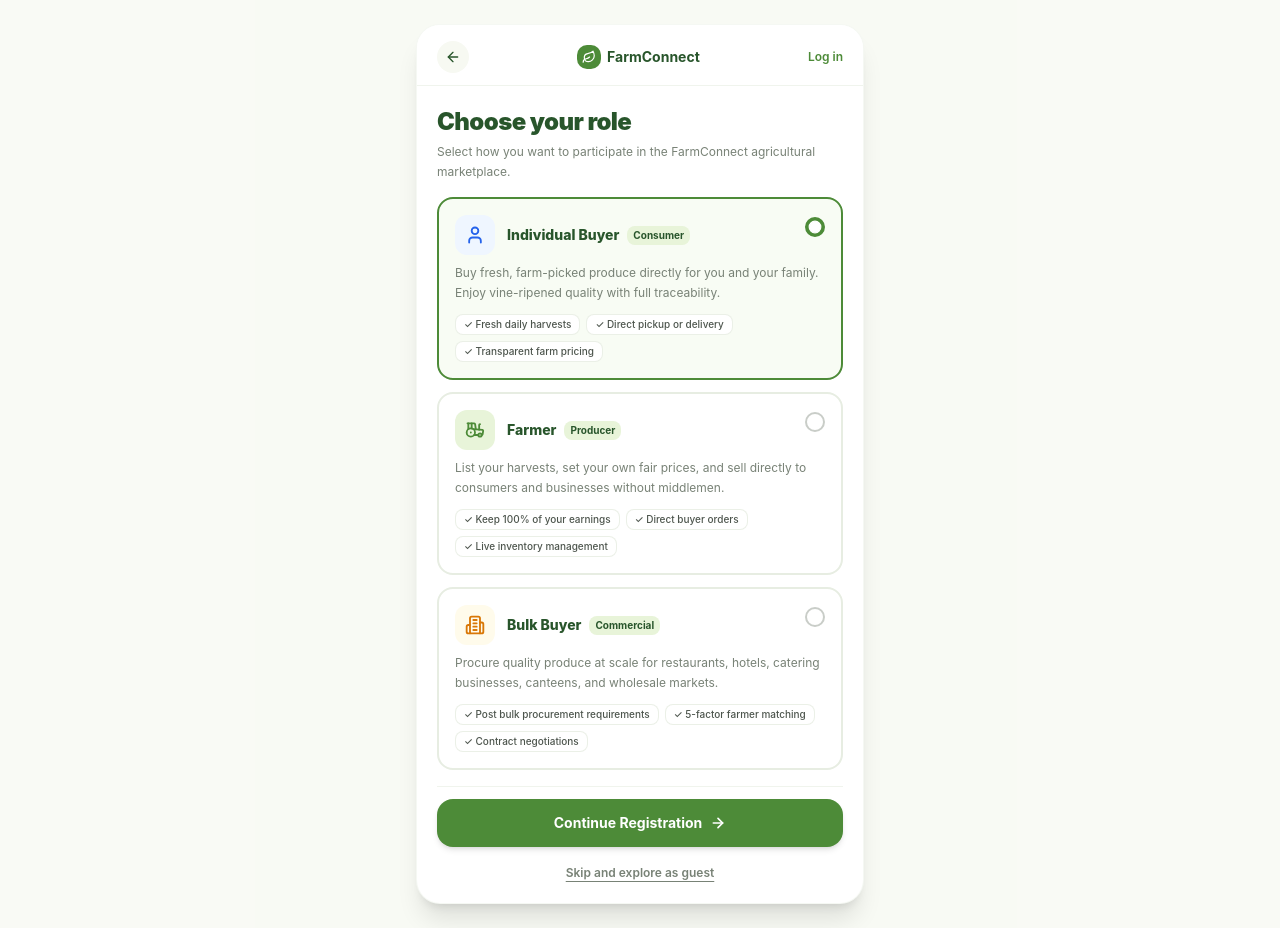
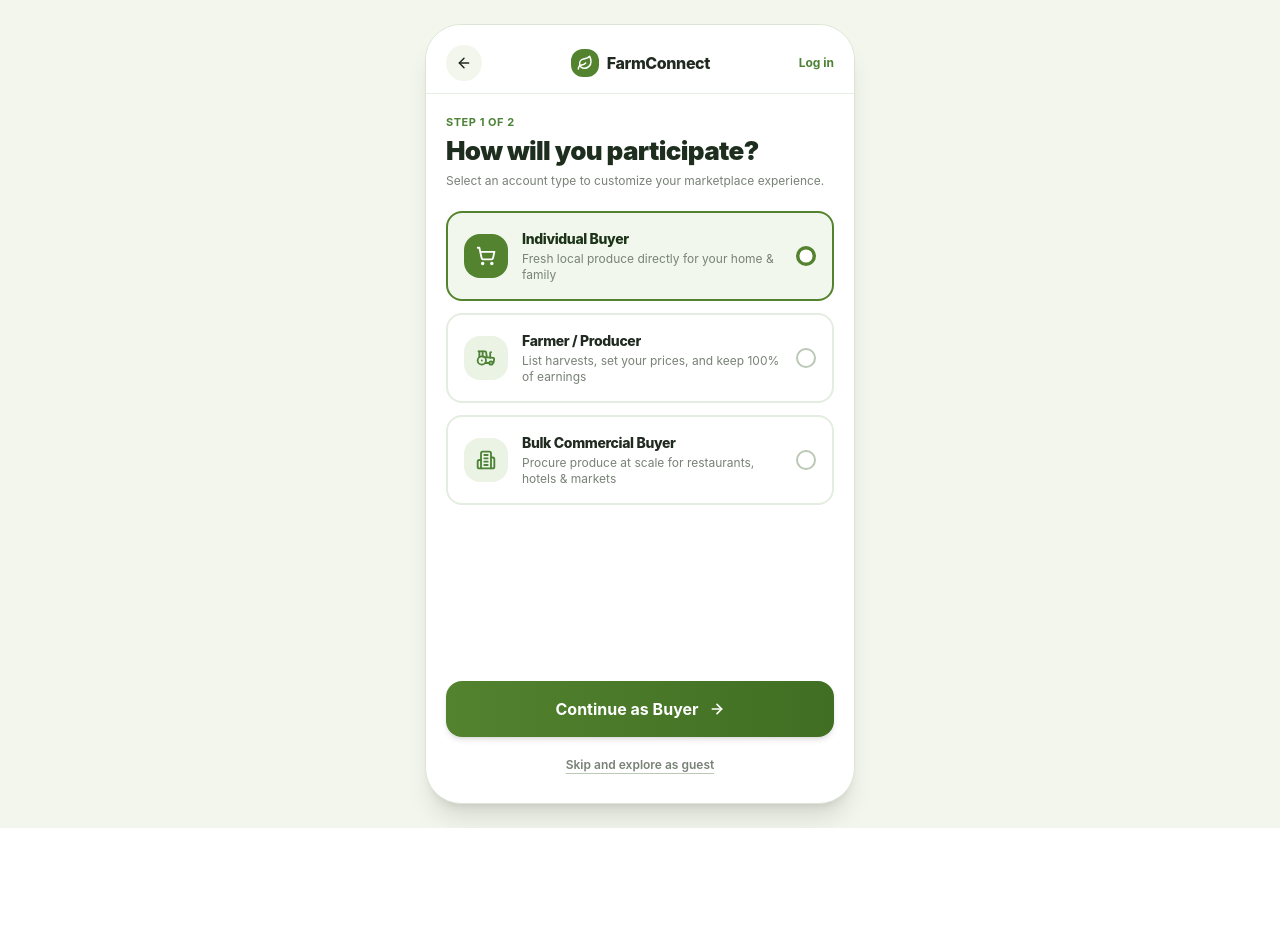
Before and after one commit to s7arlen/FarmConnect, a Next.js app: page /get-started/roles in a window 1280 px wide. After the commit the page ends 828 px from the top, so only its background shows below. Built offline with nearby package versions, Linux system fonts and the light colour scheme.

Commit message:
feat(roles): redesign role selection into sleek, minimal app-style cards without clutter

```diff
--- a/app/get-started/roles/page.tsx
+++ b/app/get-started/roles/page.tsx
@@ -3,7 +3,15 @@
 import React, { useState } from "react";
 import Link from "next/link";
 import { useRouter } from "next/navigation";
-import { ArrowLeft, ArrowRight, User, Tractor, Building2, CheckCircle2, Leaf } from "lucide-react";
+import {
+  ArrowLeft,
+  ArrowRight,
+  ShoppingCart,
+  Tractor,
+  Building2,
+  CheckCircle2,
+  Leaf,
+} from "lucide-react";
 import { motion } from "framer-motion";
 import { cn } from "@/lib/utils";
 
@@ -11,32 +19,28 @@ const ROLES = [
   {
     id: "BUYER",
     title: "Individual Buyer",
+    shortTitle: "Buyer",
     badge: "Consumer",
-    icon: User,
-    iconBg: "bg-blue-50 text-blue-600",
-    description: "Buy fresh, farm-picked produce directly for you and your family. Enjoy vine-ripened quality with full traceability.",
-    highlights: ["Fresh daily harvests", "Direct pickup or delivery", "Transparent farm pricing"],
+    icon: ShoppingCart,
+    subtitle: "Fresh local produce directly for your home & family",
     href: "/register?role=BUYER",
   },
   {
     id: "FARMER",
-    title: "Farmer",
+    title: "Farmer / Producer",
+    shortTitle: "Farmer",
     badge: "Producer",
     icon: Tractor,
-    iconBg: "bg-brand-light text-brand-green",
-    description: "List your harvests, set your own fair prices, and sell directly to consumers and businesses without middlemen.",
-    highlights: ["Keep 100% of your earnings", "Direct buyer orders", "Live inventory management"],
+    subtitle: "List harvests, set your prices, and keep 100% of earnings",
     href: "/register?role=FARMER",
-    popular: true,
   },
   {
     id: "BULK_BUYER",
-    title: "Bulk Buyer",
+    title: "Bulk Commercial Buyer",
+    shortTitle: "Bulk Buyer",
     badge: "Commercial",
     icon: Building2,
-    iconBg: "bg-amber-50 text-amber-600",
-    description: "Procure quality produce at scale for restaurants, hotels, catering businesses, canteens, and wholesale markets.",
-    highlights: ["Post bulk procurement requirements", "5-factor farmer matching", "Contract negotiations"],
+    subtitle: "Procure produce at scale for restaurants, hotels & markets",
     href: "/register?role=BULK_BUYER",
   },
 ];
@@ -53,141 +57,170 @@ export default function RoleSelectionPage() {
   }
 
   function handleGuestExplore() {
-    document.cookie = "farmconnect_visited=1; path=/; max-age=31536000; SameSite=Lax";
+    document.cookie =
+      "farmconnect_visited=1; path=/; max-age=31536000; SameSite=Lax";
     router.push("/?guest=1");
   }
 
+  const currentRole = ROLES.find((r) => r.id === selectedRole);
+
   return (
-    <div className="min-h-screen bg-brand-cream/80 flex items-center justify-center p-0 sm:p-4 lg:p-6">
-      <div className="w-full sm:max-w-md bg-white sm:rounded-3xl shadow-xl overflow-hidden flex flex-col min-h-screen sm:min-h-[844px] relative border border-brand-border/40">
+    <div className="min-h-screen bg-[#F2F6EC] flex items-center justify-center p-0 sm:p-4 lg:p-6 overflow-hidden selection:bg-[#53832F] selection:text-white">
 
-        {/* Top Header */}
-        <div className="px-5 pt-4 pb-3 flex items-center justify-between border-b border-brand-border/60 bg-white">
+      {/* Mobile-App Device Frame (Full Bleed on Mobile, Centered Card on Desktop) */}
+      <div className="w-full sm:max-w-[430px] bg-white sm:rounded-[36px] shadow-xl sm:border sm:border-[#DCE5D5] flex flex-col h-screen sm:h-auto sm:min-h-[780px] sm:max-h-[860px] justify-between overflow-hidden">
+
+        {/* =====================================================================
+            TOP APP HEADER
+        ===================================================================== */}
+        <header className="px-5 pt-4 sm:pt-5 pb-3 flex items-center justify-between border-b border-[#E7EFE3] bg-white">
           <Link
             href="/get-started"
-            className="w-8 h-8 rounded-full bg-brand-cream hover:bg-brand-light flex items-center justify-center text-brand-dark transition-colors"
+            className="w-9 h-9 rounded-full bg-[#F2F6EC] hover:bg-[#E3EFE0] active:scale-95 flex items-center justify-center text-[#202A20] transition-all"
             aria-label="Back to welcome page"
           >
-            <ArrowLeft className="w-4 h-4" />
+            <ArrowLeft className="w-4 h-4 stroke-[2.2]" />
           </Link>
 
-          <div className="flex items-center gap-1.5">
-            <div className="w-6 h-6 bg-brand-green rounded-lg flex items-center justify-center">
-              <Leaf className="w-3.5 h-3.5 text-white" />
+          {/* Centered Brand Mark */}
+          <div className="flex items-center gap-2">
+            <div className="w-7 h-7 bg-[#53832F] rounded-xl flex items-center justify-center shadow-xs">
+              <Leaf className="w-4 h-4 text-white stroke-[2.2]" />
             </div>
-            <span className="font-bold text-sm text-brand-dark">FarmConnect</span>
+            <span className="font-extrabold text-base tracking-tight text-[#202A20]">
+              FarmConnect
+            </span>
           </div>
 
-          <Link href="/login" className="text-xs font-semibold text-brand-green hover:underline">
+          <Link
+            href="/login"
+            className="text-xs font-bold text-[#4D8337] hover:text-[#28552B] transition-colors"
+          >
             Log in
           </Link>
-        </div>
+        </header>
 
-        {/* Content */}
-        <div className="flex-1 p-5 space-y-4 flex flex-col justify-between">
+        {/* =====================================================================
+            MAIN CONTENT AREA (Minimal & Zero-Scroll Layout)
+        ===================================================================== */}
+        <main className="flex-1 px-5 py-5 flex flex-col justify-between overflow-y-auto">
+
+          {/* Title & One-liner Subtitle */}
           <div>
             <motion.div
-              initial={{ opacity: 0, y: 10 }}
+              initial={{ opacity: 0, y: 8 }}
               animate={{ opacity: 1, y: 0 }}
-              transition={{ duration: 0.3 }}
+              transition={{ duration: 0.25 }}
             >
-              <h1 className="text-2xl font-black text-brand-dark tracking-tight mb-1">
-                Choose your role
+              <span className="text-[11px] font-bold uppercase tracking-wider text-[#4D8337] block mb-1">
+                Step 1 of 2
+              </span>
+              <h1 className="text-2xl sm:text-[26px] font-black text-[#1E2E1E] tracking-tight leading-tight">
+                How will you participate?
               </h1>
-              <p className="text-xs text-brand-muted leading-relaxed">
-                Select how you want to participate in the FarmConnect agricultural marketplace.
+              <p className="text-xs text-brand-muted mt-1 leading-relaxed">
+                Select an account type to customize your marketplace experience.
               </p>
             </motion.div>
 
-            {/* Role Options */}
-            <div className="mt-4 space-y-3">
+            {/* The 3 Minimal Role Cards */}
+            <div className="mt-5 space-y-3">
               {ROLES.map((role) => {
                 const Icon = role.icon;
                 const isSelected = selectedRole === role.id;
 
                 return (
-                  <div
+                  <motion.div
                     key={role.id}
                     onClick={() => setSelectedRole(role.id)}
+                    whileTap={{ scale: 0.985 }}
                     className={cn(
-                      "relative rounded-2xl p-4 border-2 transition-all cursor-pointer text-left select-none group",
+                      "p-3.5 sm:p-4 rounded-2xl border-2 transition-all cursor-pointer select-none flex items-center justify-between gap-3.5",
                       isSelected
-                        ? "border-brand-green bg-brand-light/30 shadow-xs"
-                        : "border-brand-border bg-white hover:border-brand-border hover:bg-brand-cream/50"
+                        ? "border-[#53832F] bg-[#F1F7EC] shadow-xs"
+                        : "border-[#E4EDE1] bg-white hover:border-[#D0E2CA] hover:bg-[#FAFDF9]"
                     )}
                   >
-                    {/* Header */}
-                    <div className="flex items-start justify-between gap-3 mb-2">
-                      <div className="flex items-center gap-3">
-                        <div className={cn("w-10 h-10 rounded-xl flex items-center justify-center flex-shrink-0 shadow-xs", role.iconBg)}>
+                    {/* Left: Icon Tile + Title + Subtitle */}
+                    <div className="flex items-center gap-3.5 flex-1 min-w-0">
+                      <div
+                        className={cn(
+                          "w-11 h-11 rounded-2xl flex items-center justify-center shrink-0 transition-colors shadow-2xs",
+                          isSelected
+                            ? "bg-[#53832F] text-white"
+                            : "bg-[#EAF3E4] text-[#4D8337]"
+                        )}
+                      >
                         <Icon className="w-5 h-5 stroke-[2.2]" />
                       </div>
-                        <div>
-                          <div className="flex items-center gap-2">
-                            <h3 className="font-extrabold text-sm text-brand-dark">{role.title}</h3>
-                            <span className="text-[10px] font-bold px-1.5 py-0.5 rounded-md bg-brand-light text-brand-dark">
-                              {role.badge}
-                            </span>
+
+                      <div className="flex-1 min-w-0">
+                        <div className="flex items-center gap-2 mb-0.5">
+                          <h3
+                            className={cn(
+                              "text-sm font-extrabold tracking-tight truncate",
+                              isSelected ? "text-[#1C3317]" : "text-[#202A20]"
+                            )}
+                          >
+                            {role.title}
+                          </h3>
                         </div>
+                        <p className="text-[11px] sm:text-xs text-brand-muted leading-snug line-clamp-2">
+                          {role.subtitle}
+                        </p>
                       </div>
                     </div>
 
+                    {/* Right: Sleek Radio Check Indicator */}
                     <div
                       className={cn(
-                          "w-5 h-5 rounded-full border-2 flex items-center justify-center transition-colors flex-shrink-0 mt-0.5",
+                        "w-5 h-5 rounded-full border-2 flex items-center justify-center shrink-0 transition-all",
                         isSelected
-                            ? "border-brand-green bg-brand-green text-white"
-                            : "border-brand-muted/40"
+                          ? "border-[#53832F] bg-[#53832F] text-white"
+                          : "border-[#BAC8B5] bg-white"
                       )}
                     >
-                        {isSelected && <CheckCircle2 className="w-3.5 h-3.5 fill-current" />}
+                      {isSelected && (
+                        <CheckCircle2 className="w-3.5 h-3.5 fill-current stroke-white stroke-[2.5]" />
+                      )}
                     </div>
-                    </div>
-
-                    {/* Description */}
-                    <p className="text-xs text-brand-muted leading-relaxed mb-3">
-                      {role.description}
-                    </p>
-
-                    {/* Highlights */}
-                    <div className="flex flex-wrap gap-1.5">
-                      {role.highlights.map((h) => (
-                        <span
-                          key={h}
-                          className="text-[10px] font-medium bg-white border border-brand-border/80 px-2 py-0.5 rounded-md text-brand-text/80"
-                        >
-                          ✓ {h}
-                        </span>
-                      ))}
-                    </div>
-                  </div>
+                  </motion.div>
                 );
               })}
             </div>
           </div>
 
-          {/* Bottom Actions */}
-          <div className="space-y-3 pt-3 border-t border-brand-border/60">
+          {/* =====================================================================
+              BOTTOM ACTIONS: Plush Pill CTA & Secondary Link
+          ===================================================================== */}
+          <div className="pt-4 pb-2 space-y-3">
             <button
               type="button"
               onClick={handleContinue}
-              className="w-full h-12 rounded-2xl bg-brand-green hover:bg-brand-dark text-white font-bold text-sm flex items-center justify-center gap-2 shadow-md hover:shadow-lg transition-all active:scale-[0.99]"
+              className="w-full h-14 bg-gradient-to-r from-[#53832F] to-[#406E23] hover:from-[#487428] hover:to-[#38621E] active:scale-[0.985] text-white font-bold text-base rounded-2xl shadow-md hover:shadow-lg flex items-center justify-center gap-2.5 transition-all cursor-pointer"
             >
-              <span>Continue Registration</span>
+              <span>Continue as {currentRole?.shortTitle}</span>
               <ArrowRight className="w-4 h-4 stroke-[2.5]" />
             </button>
 
-            <div className="text-center">
+            <div className="text-center pt-0.5">
               <button
                 type="button"
                 onClick={handleGuestExplore}
-                className="text-xs font-semibold text-brand-muted hover:text-brand-dark underline underline-offset-4 transition-colors"
+                className="text-xs font-semibold text-brand-muted hover:text-[#202A20] underline decoration-[#BAC8B5] underline-offset-4 transition-colors cursor-pointer"
               >
                 Skip and explore as guest
               </button>
             </div>
           </div>
+
+        </main>
+
+        {/* Mobile Home Bar Indicator */}
+        <div className="sm:hidden pb-2.5 pt-1 flex justify-center bg-white">
+          <div className="w-28 h-1 rounded-full bg-black/20" />
         </div>
+
       </div>
     </div>
   );
```
Lines whose indentation alone changed are shown as unchanged.
